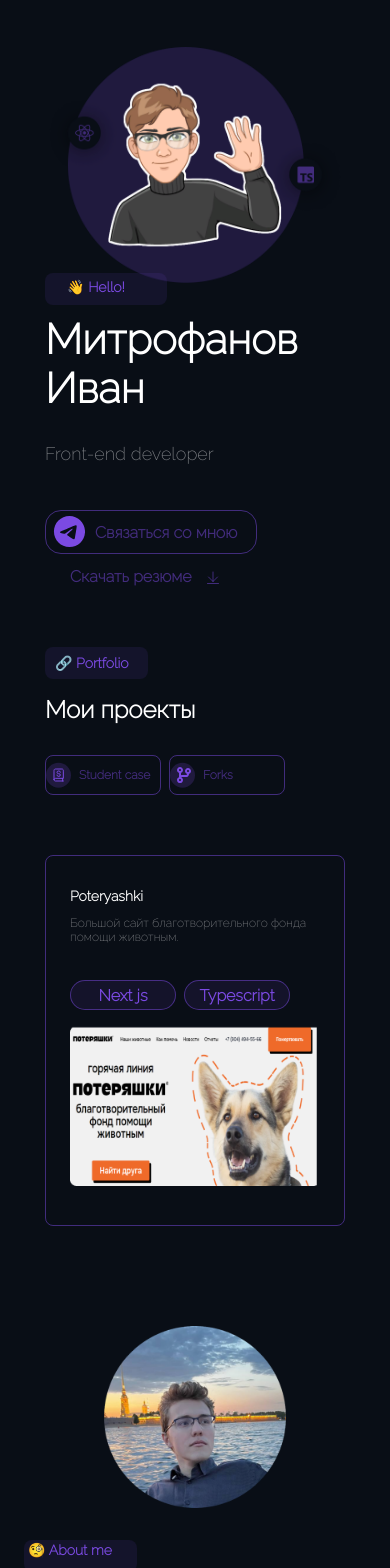
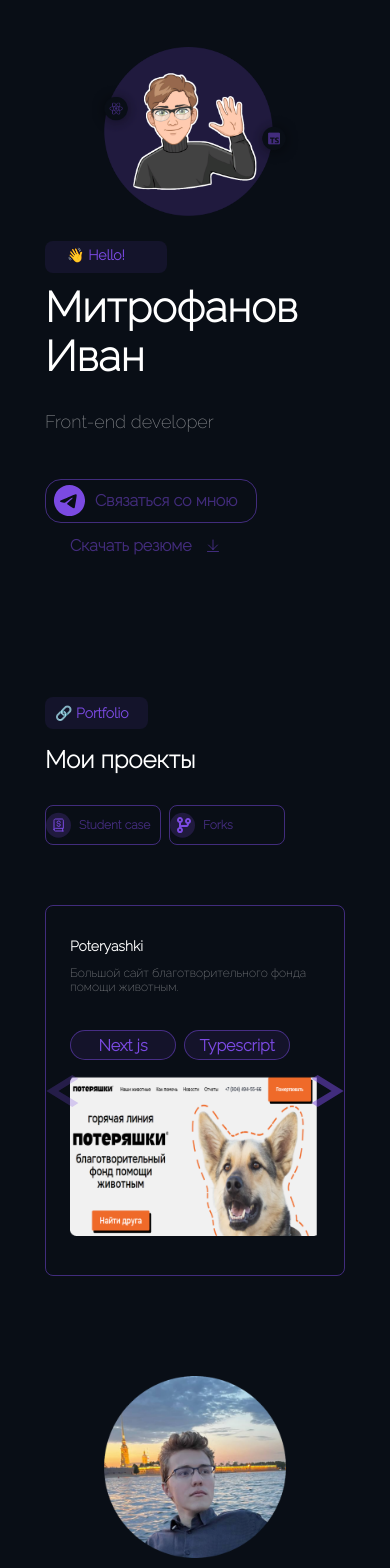
Before and after one commit to Codebuller/my-web-site, a React (Vite) app: page / in a window 390 px wide. Shown: the top 1568 px of the page. Built offline with nearby package versions, Linux system fonts and the light colour scheme.

Commit message:
Fix some bug

```diff
--- a/src/components/aboutMe/About.module.css
+++ b/src/components/aboutMe/About.module.css
@@ -61,7 +61,7 @@ letter-spacing: 1.6px;
         flex-shrink: 0;
         grid-template-columns: 24px calc(100% - 48px) 24px ;
         grid-template-rows: 182.329px 400px;
-        margin-bottom: 160px;
+        margin-bottom: 20px;
         margin-top: 100px;
         row-gap: 32px;
     }
--- a/src/components/mainScreen/MainScreen.module.css
+++ b/src/components/mainScreen/MainScreen.module.css
@@ -139,7 +139,7 @@
       line-height: normal;
     }
   }
-    @media (min-width: 451px) and (max-width: 1200px) {
+    @media (min-width: 601px) and (max-width: 1200px) {
           .git:hover{
             fill: #7B4AE2;
             transition-duration: .3s;
@@ -283,17 +283,17 @@
       }
 
   }
-  @media (min-width: 0px) and (max-width: 450px) {
+  @media (min-width: 0px) and (max-width: 600px) {
 
     .mainScreen{
       display: grid;
       align-items: center;
       margin-top: 47px;
       grid-template-columns: 45px calc(100% - 90px) 45px;
-      height:600px;
+      height:650px;
       margin-left: 0;
       width: 100vw;
-      grid-template-rows: 200px 250px 70px;
+      grid-template-rows: 20vh 250px 70px;
     }
     .tag_hi{
         margin-bottom: 10px;
@@ -379,8 +379,10 @@
         position: relative;
       }
       .avatar{
-       max-width: none;
-       width: 100%;
+       max-width: 100%;
+       max-height: 100%;
+       display: flex;
+       margin: auto;
 
       }
       .firstScreen_rigth{
--- a/src/components/navbar/Navbar.module.css
+++ b/src/components/navbar/Navbar.module.css
@@ -37,7 +37,7 @@
     transition-duration: .6s;
   }
 }
-@media (min-width: 0px) and (max-width: 450px) {
+@media (min-width: 0px) and (max-width: 600px) {
   .navbar{
     display: none;
   }
--- a/src/components/portfolio/Portfolio.module.css
+++ b/src/components/portfolio/Portfolio.module.css
@@ -1,5 +1,8 @@
+.case:nth-child(3n+2){
+    background: rgba(123, 74, 226, 0.10);
+}
+@media (min-width: 501px) and (max-width: 800px) {
 
-@media (min-width: 451px) and (max-width: 800px) {
     .tag_portfolio{
         display: flex;
         align-items: center;
--- a/src/components/portfolio/Portfolio.tsx
+++ b/src/components/portfolio/Portfolio.tsx
@@ -71,11 +71,11 @@ const Portfolio = ({array}:Cases) => {
             <h1 className={styles.fork_text}>Forks</h1>
         </button>
     </div>
-    {window.innerWidth>400
-    ?<div className={styles.case_container}>
+    {window.innerWidth>500
+    ?<ul className={styles.case_container}>
         {sortedArray.map((el:{image:string,title:string,subTitle:string,type:number,tegs:string[],link:string
         })=>
-        <div key={el.title} className={styles.case}>
+        <li key={el.title} className={styles.case}>
             <h1 className={styles.case_title}>{el.title}</h1>
             <h3 className={styles.case_subTitle}>{el.subTitle}</h3>
             <div className={styles.tegs_container}>
@@ -88,10 +88,10 @@ const Portfolio = ({array}:Cases) => {
             <a href={el.link} target="_blank_">
             <img className={styles.case_image} src={el.image} alt="Problem"/>
             </a>
-        </div>
+        </li>
         )}
 
-    </div>
+    </ul>
     :<Swiper array={sortedArray}/>
 }
     </div>
--- a/src/components/swiper/Swiper.module.css
+++ b/src/components/swiper/Swiper.module.css
@@ -1,10 +1,33 @@
+.left_arrow{
+    position: absolute;
+    top: 0;
+    bottom: 0;
+    margin-top: auto;
+    margin-bottom: auto;
+    left: 0;
+    transform: rotate(360deg) scaleX(-1);
+    fill: #7b4ae280;
+}
 
+.right_arrow{
+    position: absolute;
+    top: 0;
+    bottom: 0;
+    margin-top: auto;
+    margin-bottom: auto;
+    right: 0;
+    fill: #7b4ae280;
+
+}
+.disable_arrow{
+    fill: rgba(123, 75, 226, 0.25);
+}
 .case{
     width: 300px;
     height: 371px;
     flex-shrink: 0;
     border-radius: 16px;
-    border: 1px solid rgba(123, 74, 226, 0.50);
+    border: 1px solid #7b4ae280;
     position: relative;
 	margin-right: 12px;
 	border-radius: 8px;
--- a/src/components/swiper/Swiper.tsx
+++ b/src/components/swiper/Swiper.tsx
@@ -51,9 +51,29 @@ const Swiper = ({array}:Cases) => {
             <a href={el.link} target="_blank_">
               <img className={styles.case_image} src={el.image} alt="Problem" />
             </a>
+            <svg onClick={()=>{handleSwipeRight()}} className={ activeIndex===0 ? `${styles.left_arrow}  ${styles.disable_arrow}` :`${styles.left_arrow}`} width="33" height="32" viewBox="0 0 33 32"  xmlns="http://www.w3.org/2000/svg">
+              <g id="Desktop" clip-path="url(#clip0_0_1)">
+
+              <g id="WorkCadsList">
+              <path id="Vector" d="M0.650024 28L20.5419 16L0.650024 3.73333L6.70408 0L32.65 16L6.70408 32L0.650024 28Z" />
+              </g>
+              </g>
+            </svg>
+            <svg onClick={()=>{handleSwipeLeft()}} className={ activeIndex===array.length-1 ?  `${styles.right_arrow} ${styles.disable_arrow} ` : `${styles.right_arrow}`} width="33" height="32" viewBox="0 0 33 32"  xmlns="http://www.w3.org/2000/svg">
+              <g id="Desktop" clip-path="url(#clip0_0_1)">
+
+              <g id="WorkCadsList">
+              <path id="Vector" d="M0.650024 28L20.5419 16L0.650024 3.73333L6.70408 0L32.65 16L6.70408 32L0.650024 28Z" />
+              </g>
+              </g>
+            </svg>
           </li>
         ))}
+
+
       </ul>
+
+
     </section>
   )
 };
```
